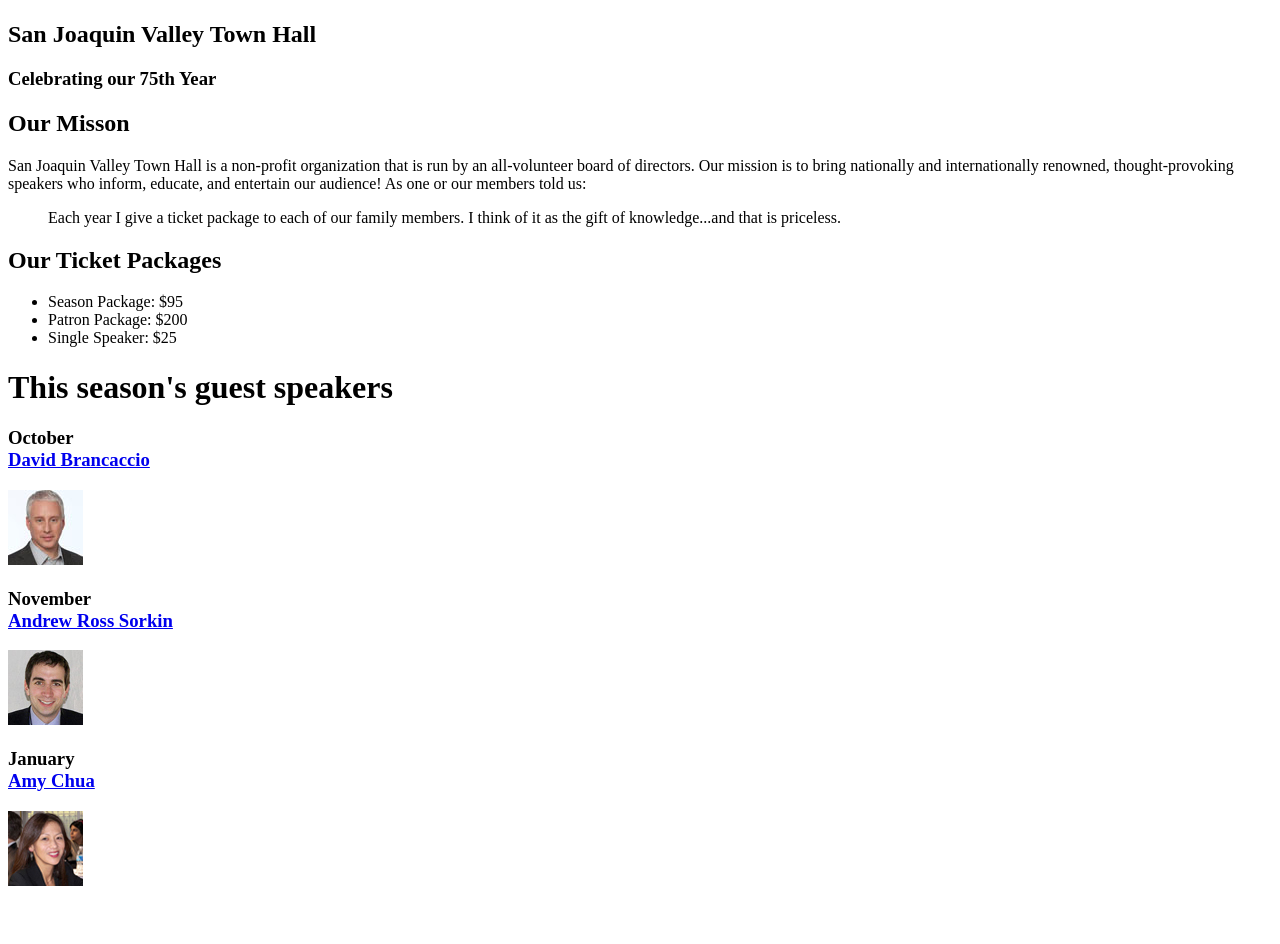
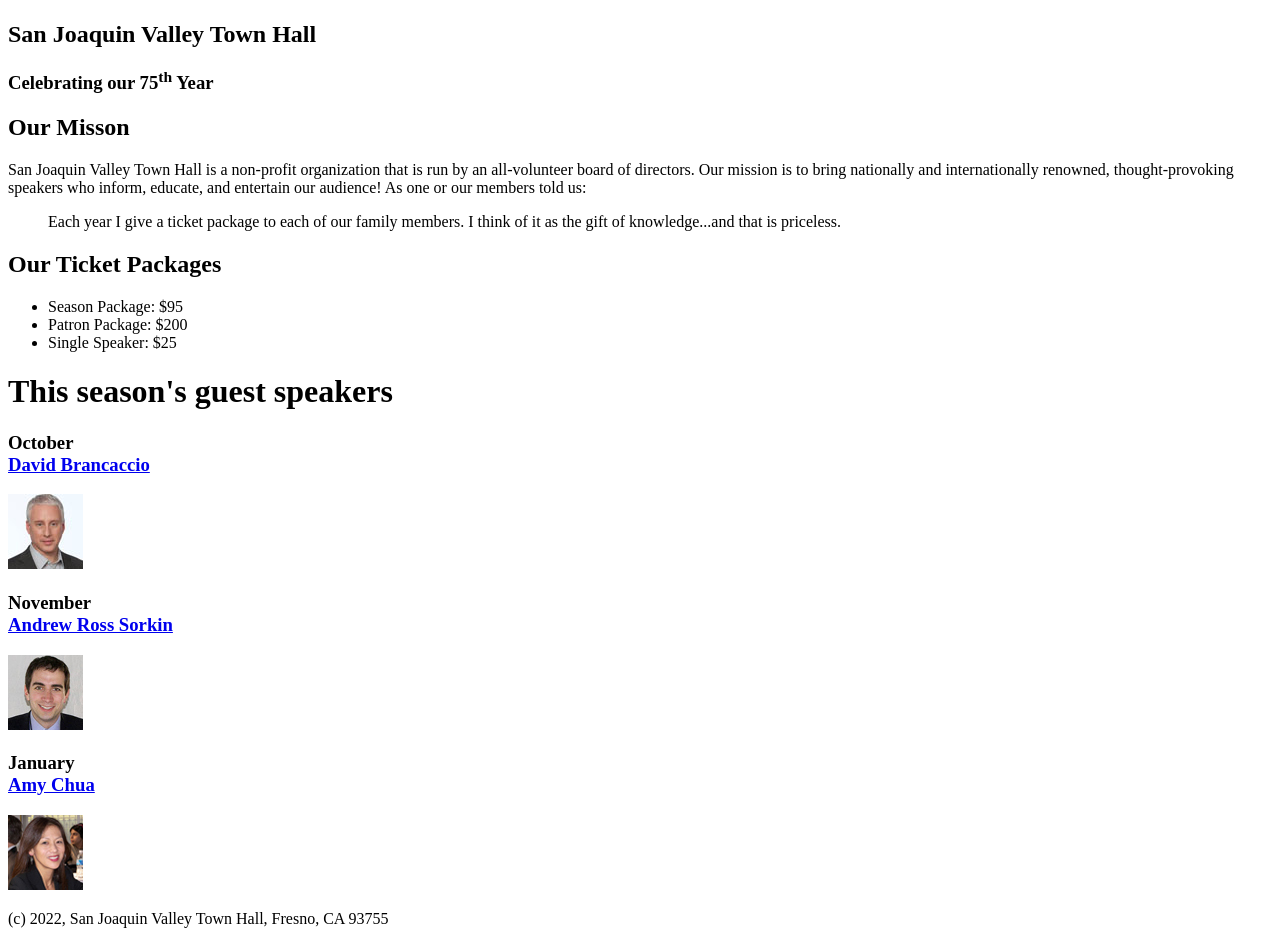
Before and after one commit to FilMan17/A05, a plain HTML site: page index.html in a window 1280 px wide. Shown: the part 91-1035 px from the top of the page. Before the commit the page ends 989 px from the top, so only its background shows below. Drawn offline with Linux system fonts and the light colour scheme.

Commit message:
changes made to index.html

```diff
--- a/index.html
+++ b/index.html
@@ -9,7 +9,7 @@
     <main>
         <img src="images/town_hall_logo.gif" alt="Town Hall Logo" style="height: 80px">
         <h2>San Joaquin Valley Town Hall</h2>
-        <h3>Celebrating our 75th Year</h3>
+        <h3>Celebrating our 75<sup>th</sup> Year</h3>
         <h2>Our Misson</h2>
         <p>San Joaquin Valley Town Hall is a non-profit organization that is run by an all-volunteer board of directors. Our mission is to bring nationally and internationally renowned,
         thought-provoking speakers who inform, educate, and entertain our audience! As one or our members told us:</p>
@@ -27,6 +27,7 @@
         <img src="images/sorkin75.jpg" alt="Andrew Ross Sorkin" style="height: 75px">
         <h3>January<br><a href="speakers/chua.html">Amy Chua</a></h3>
         <img src="images/chua75.jpg" alt="Amy Chua" style="height: 75px">
+        <p>(c) 2022, San Joaquin Valley Town Hall, Fresno, CA 93755</p>
     </main>
 </body>
 <footer>
```
